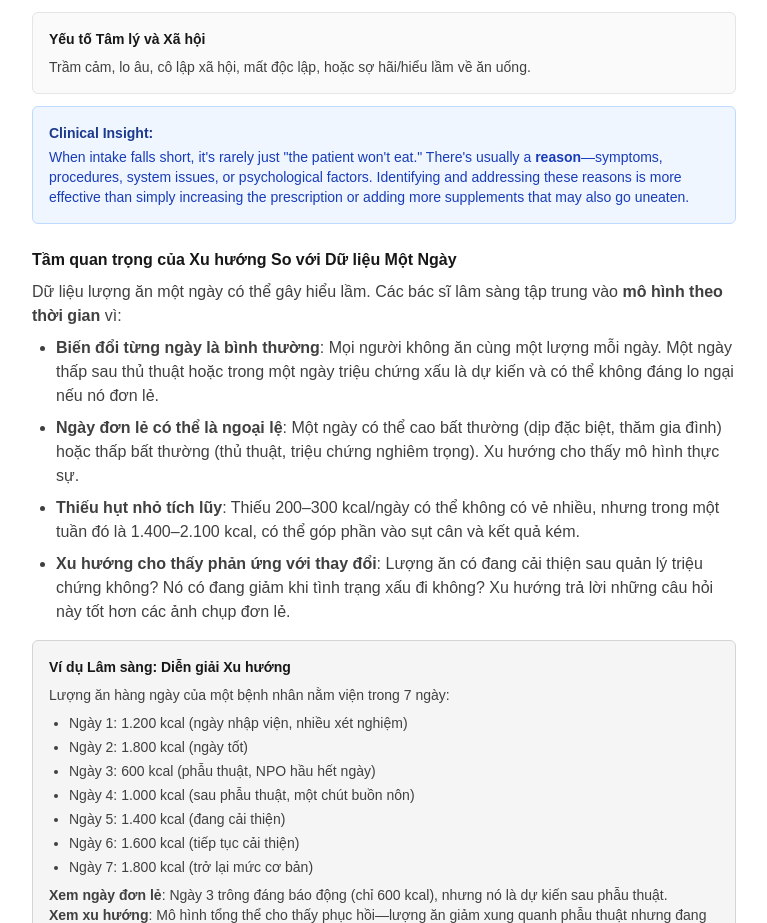
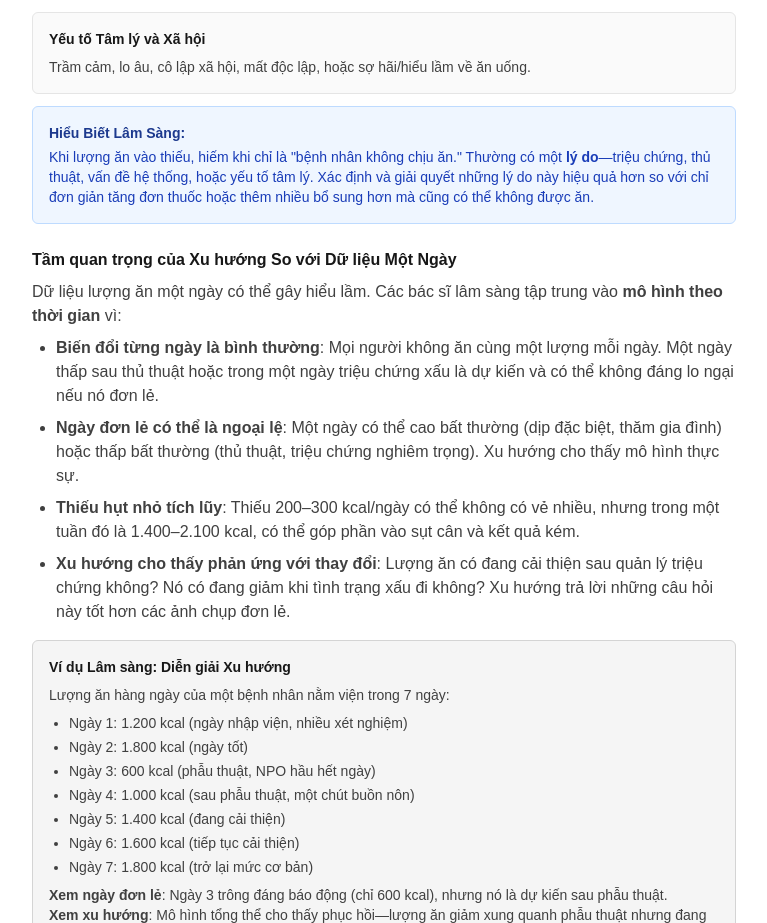
Before and after one commit to drvietcanh/nutrition, a Next.js app in the folder clinical-nutrition/: page /knowledge/assessment-process in a window 1280 px wide. Shown: the part 8563-9486 px from the top of the page, without its empty margins (256-1023 px from the left). Built offline with nearby package versions, Linux system fonts and the light colour scheme.

Commit message:
Viá»‡t hÃ³a text 'Clinical Insight' trong assessment-process page

```diff
--- a/clinical-nutrition/app/knowledge/assessment-process/page.tsx
+++ b/clinical-nutrition/app/knowledge/assessment-process/page.tsx
@@ -651,12 +651,12 @@ export default function AssessmentProcessPage() {
             </div>
             <div className="rounded-md bg-blue-50 border border-blue-200 p-4 mt-3">
               <p className="text-sm font-semibold text-blue-900 mb-1">
-                Clinical Insight:
+                Hiểu Biết Lâm Sàng:
               </p>
               <p className="text-sm text-blue-800">
-                When intake falls short, it's rarely just "the patient won't eat." There's usually a <strong>reason</strong>—symptoms, procedures,
-                system issues, or psychological factors. Identifying and addressing these reasons is more effective than simply increasing the prescription
-                or adding more supplements that may also go uneaten.
+                Khi lượng ăn vào thiếu, hiếm khi chỉ là "bệnh nhân không chịu ăn." Thường có một <strong>lý do</strong>—triệu chứng, thủ thuật,
+                vấn đề hệ thống, hoặc yếu tố tâm lý. Xác định và giải quyết những lý do này hiệu quả hơn so với chỉ đơn giản tăng đơn thuốc
+                hoặc thêm nhiều bổ sung hơn mà cũng có thể không được ăn.
               </p>
             </div>
           </div>
```
